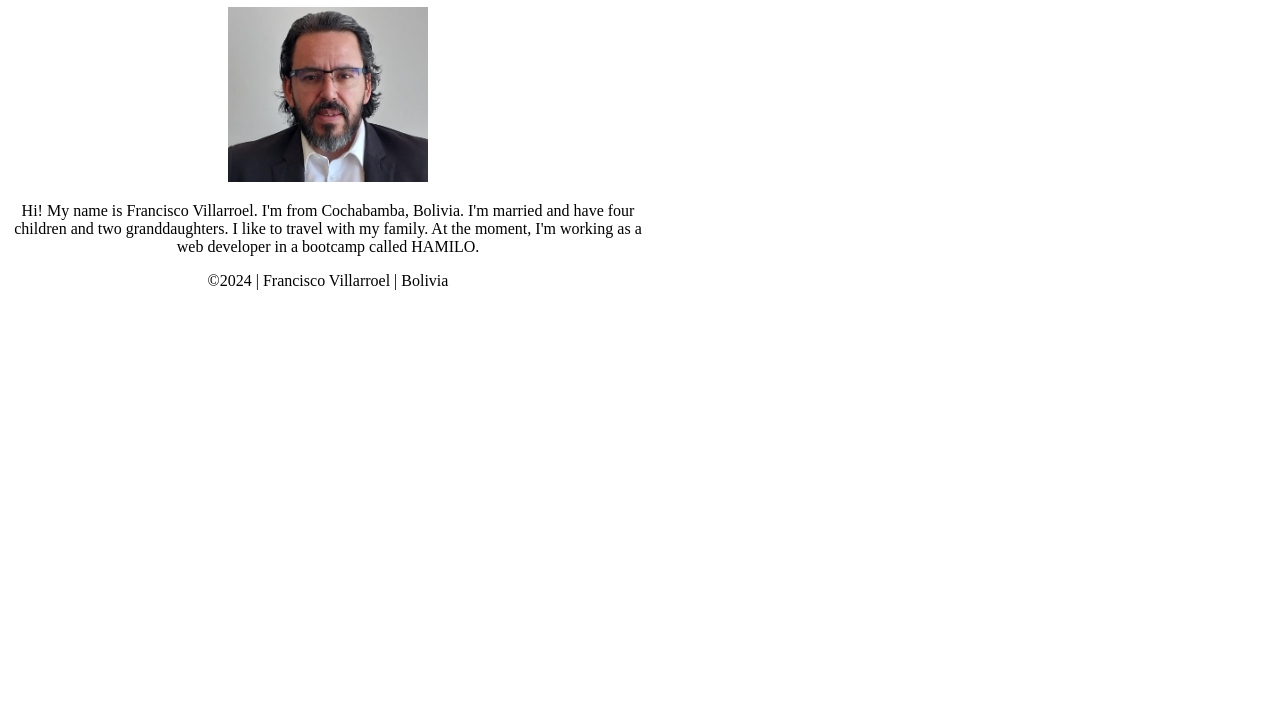
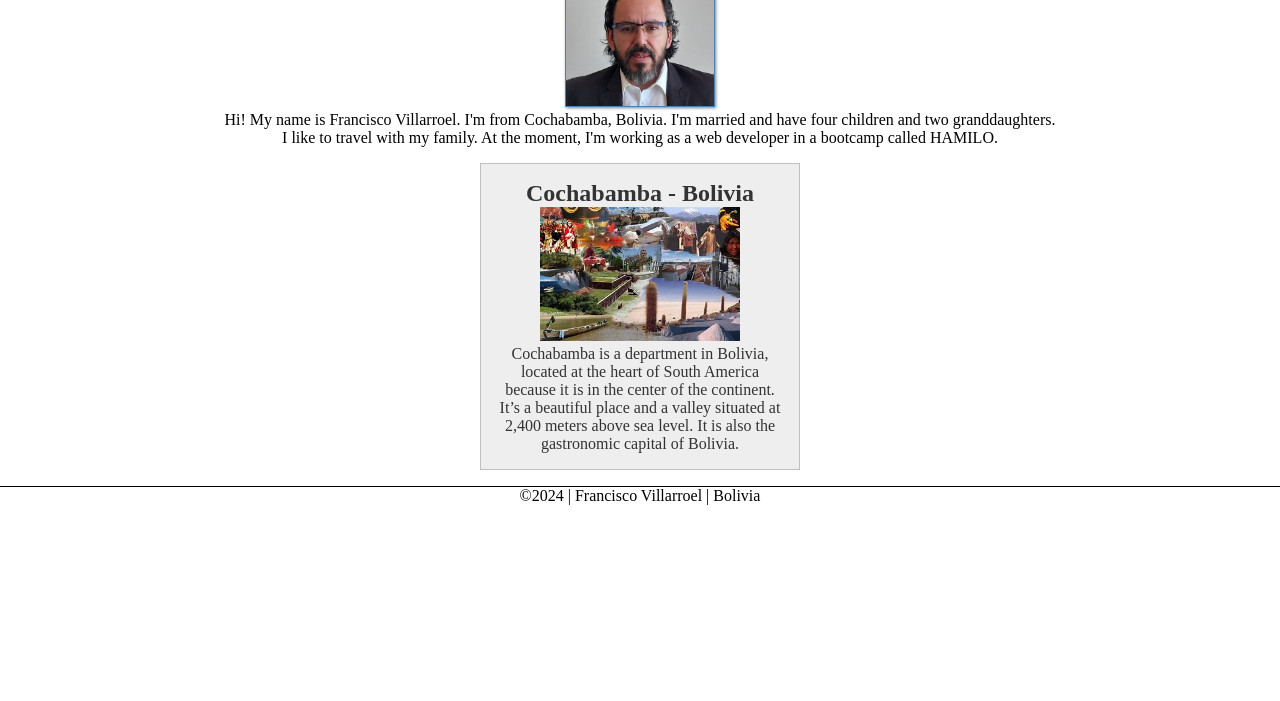
Before and after one commit to franjavi8776/wdd130, a plain HTML site: page index.html in a window 1280 px wide. Shown: the part 99-800 px from the top of the page. Drawn offline with Linux system fonts and the light colour scheme.

Commit message:
css style and html aside

```diff
--- a/index.html
+++ b/index.html
@@ -1,11 +1,18 @@
 <!DOCTYPE html>
 <html lang="en-US">
   <head>
-    <meta charset="utf-8" >
-    <meta name="viewport" content="width=device-width, initial-scale=1.0" >
+    <meta charset="utf-8">
+    <meta name="viewport" content="width=device-width, initial-scale=1.0">
     <title>Francisco J. Villarroel Salvatierra | WWD 130</title>
+    <meta
+      name="description"
+      content="Francisco Villarroel, wdd130, my first blog"
+    >
+    <meta name="author" content="Francisco Villarroel">
+
+    <link rel="stylesheet" href="styles/styles.css">
   </head>
-  <body style="width: 50vw; text-align: center">
+  <body>
     <header>
       <nav>
         <a href="#">Home</a>
@@ -15,11 +22,7 @@
     </header>
     <main>
       <h1>Francisco J. Villarroel Salvatierra | WWD 130</h1>
-      <img
-        src="images/profile.jpg"
-        alt="Hi, my name is Francisco Villarroel"
-        width="200"
-      >
+      <img src="images/profile.jpg" alt="Hi, my name is Francisco Villarroel">
       <p>
         Hi! My name is Francisco Villarroel. I'm from Cochabamba, Bolivia. I'm
         married and have four children and two granddaughters. I like to travel
@@ -27,6 +30,16 @@
         bootcamp called HAMILO.
       </p>
     </main>
+    <aside>
+      <h2>Cochabamba - Bolivia</h2>
+      <img src="images/Bolivia.jpg" alt="Cochabamba - Bolivia">
+      <p>
+        Cochabamba is a department in Bolivia, located at the heart of South
+        America because it is in the center of the continent. It’s a beautiful
+        place and a valley situated at 2,400 meters above sea level. It is also
+        the gastronomic capital of Bolivia.
+      </p>
+    </aside>
     <footer>&copy;2024 | Francisco Villarroel | Bolivia</footer>
   </body>
 </html>
--- /dev/null
+++ b/styles/styles.css
@@ -0,0 +1,55 @@
+*,
+::before,
+::after {
+  box-sizing: border-box;
+  margin: 0;
+}
+
+nav {
+  display: flex;
+  justify-content: center;
+  background-color: #eee;
+}
+
+nav a {
+  color: #333;
+  text-decoration: none;
+  padding: 10px;
+}
+main {
+  max-width: 840px;
+  margin: auto;
+  text-align: center;
+}
+
+main img {
+  width: 150px;
+  height: auto;
+  border: 1px solid steelblue;
+  box-shadow: 1px 1px 3px gray;
+}
+
+aside {
+  width: 20rem;
+  margin: 1rem auto;
+  border: 1px solid rgba(0, 0, 0, 0.2);
+  padding: 1rem;
+  background-color: #eee;
+  color: #333;
+  text-align: center;
+}
+
+aside img {
+  width: 200px;
+  height: auto;
+}
+
+p {
+  padding: 0;
+}
+
+footer {
+  margin-top: 15px;
+  border-top: 1px solid #000;
+  text-align: center;
+}
```
Also changed, not shown: images/Bolivia.jpg (added).
